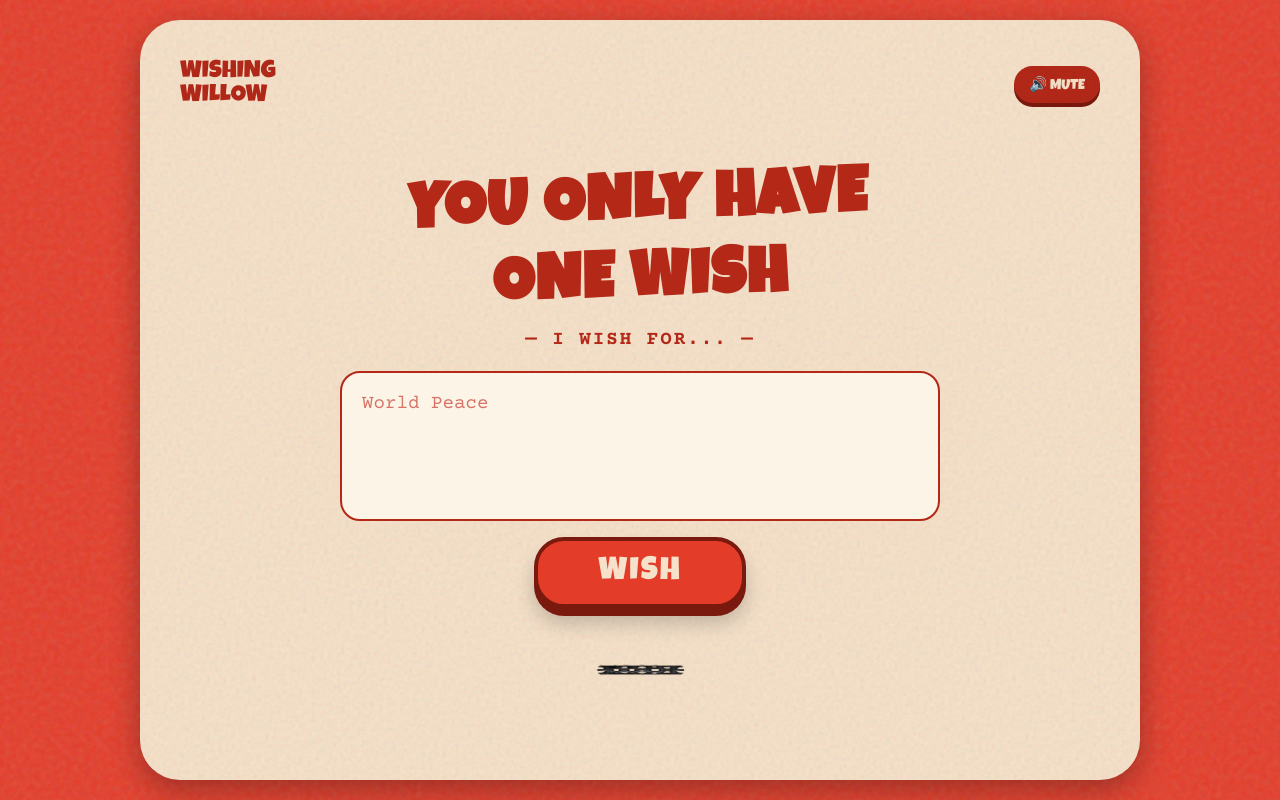
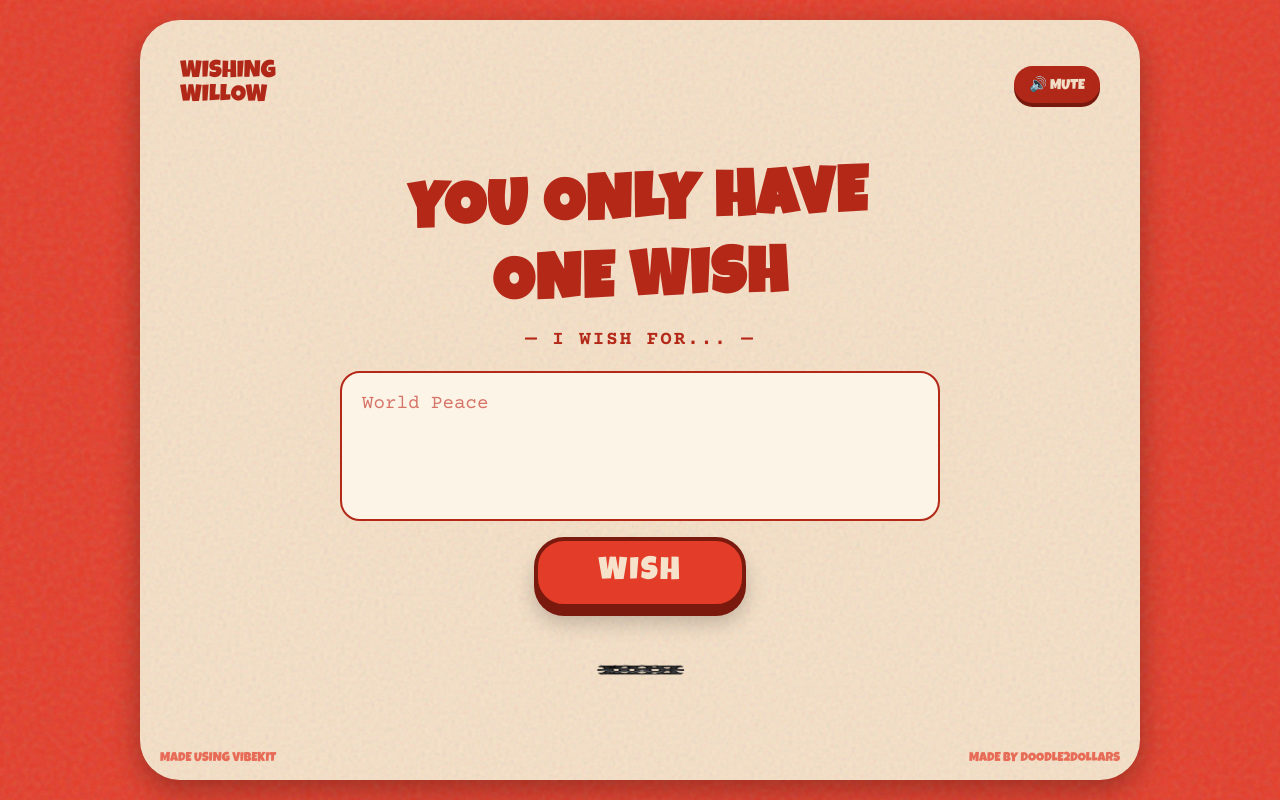
Before and after one commit to Abhijay0306/willow, a Next.js app: page / in a window 1280 px wide. Built offline with nearby package versions, Linux system fonts and the light colour scheme.

Commit message:
Add footer credits for Vibekit and doodle2dollars

```diff
--- a/src/app/page.js
+++ b/src/app/page.js
@@ -213,6 +213,27 @@ export default function Home() {
         </div>
       </main>
 
+      {/* Footer Links */}
+      <footer style={{
+        position: 'absolute',
+        bottom: '15px',
+        left: '20px',
+        right: '20px',
+        display: 'flex',
+        justifyContent: 'space-between',
+        fontFamily: 'var(--font-heading)',
+        fontSize: '0.8rem',
+        opacity: 0.7,
+        zIndex: 50
+      }}>
+        <a href="https://vibekit.doodle2dollars.com" target="_blank" rel="noopener noreferrer" style={{ color: '#E33C29', textDecoration: 'none' }}>
+          MADE USING VIBEKIT
+        </a>
+        <span style={{ color: '#E33C29' }}>
+          MADE BY DOODLE2DOLLARS
+        </span>
+      </footer>
+
       {/* Full overlay for the result */}
       <div className={`${styles.resultText} ${showResult ? styles.visible : ""}`}>
         <h2 className={styles.resultTitle}>YOUR WISH IS GRANTED... BUT:</h2>
```
